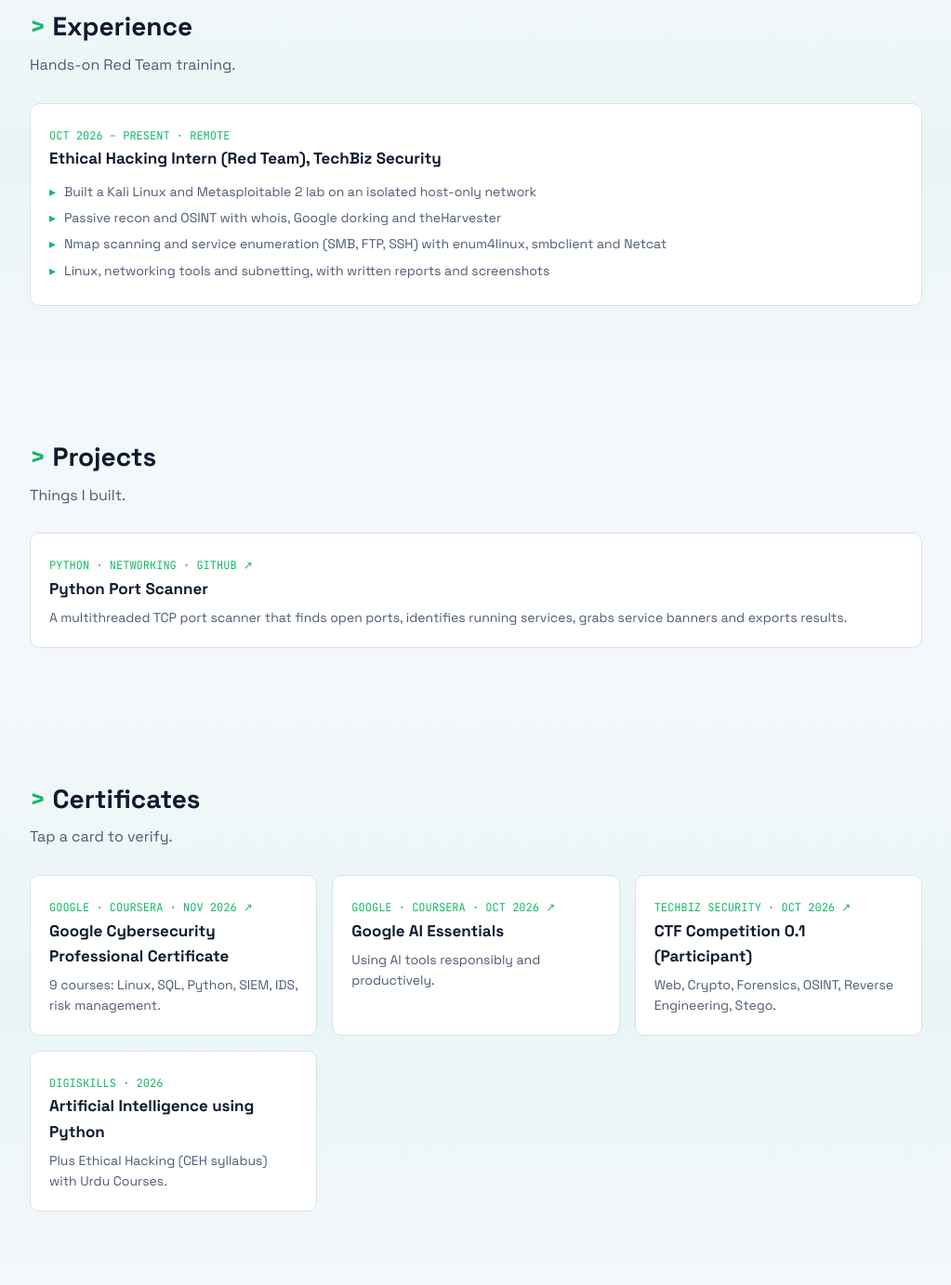
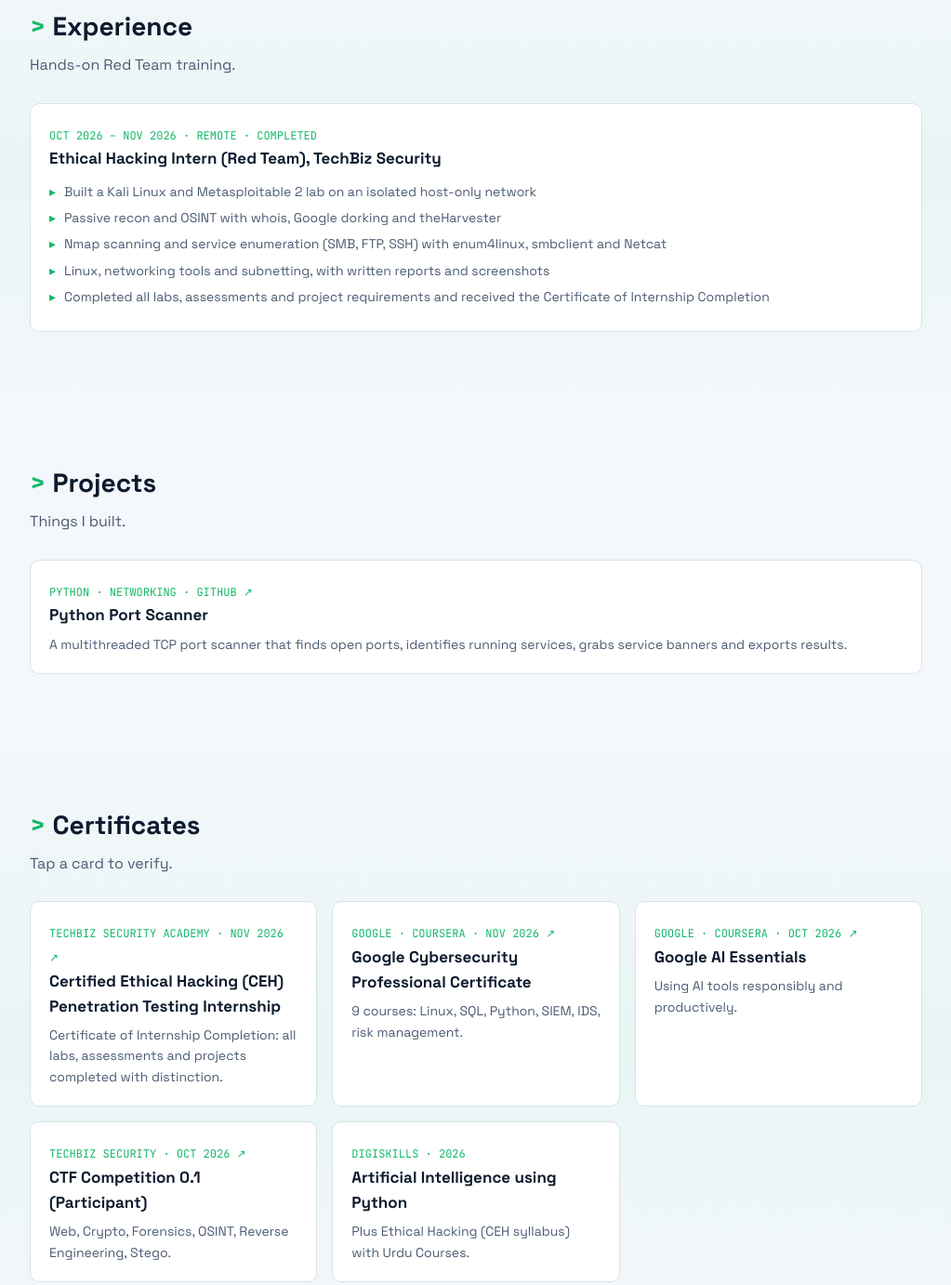
Before and after one commit to syedwaqasahmed178/syedwaqasahmed178.github.io, a plain HTML site: page index.html in a window 1280 px wide. Shown: the part 1360-2742 px from the top of the page at 93% size, without its empty margins (128-1151 px from the left). Drawn offline with Linux system fonts and the light colour scheme.

Commit message:
Update index.html

```diff
--- a/index.html
+++ b/index.html
@@ -58,14 +58,15 @@ footer{background:var(--navy);color:#9db0cf;text-align:center;padding:26px 20px;
 <div class="c"><h3>Practice</h3><p>TryHackMe: Platinum league, top 25%. Took part in the TechBiz Security CTF Competition 0.1, a six-hour nationwide event.</p></div></div></div></section>
 
 <section id="exp" class="alt"><div class="w rv"><h2>Experience</h2><p class="sub">Hands-on Red Team training.</p>
-<div class="c"><span class="m mono">OCT 2026 – PRESENT · REMOTE</span><h3>Ethical Hacking Intern (Red Team), TechBiz Security</h3>
-<ul class="t"><li>Built a Kali Linux and Metasploitable 2 lab on an isolated host-only network</li><li>Passive recon and OSINT with whois, Google dorking and theHarvester</li><li>Nmap scanning and service enumeration (SMB, FTP, SSH) with enum4linux, smbclient and Netcat</li><li>Linux, networking tools and subnetting, with written reports and screenshots</li></ul></div></div></section>
+<div class="c"><span class="m mono">OCT 2026 – NOV 2026 · REMOTE · COMPLETED</span><h3>Ethical Hacking Intern (Red Team), TechBiz Security</h3>
+<ul class="t"><li>Built a Kali Linux and Metasploitable 2 lab on an isolated host-only network</li><li>Passive recon and OSINT with whois, Google dorking and theHarvester</li><li>Nmap scanning and service enumeration (SMB, FTP, SSH) with enum4linux, smbclient and Netcat</li><li>Linux, networking tools and subnetting, with written reports and screenshots</li><li>Completed all labs, assessments and project requirements and received the Certificate of Internship Completion</li></ul></div></div></section>
 
 <section id="proj"><div class="w rv"><h2>Projects</h2><p class="sub">Things I built.</p>
 <a class="c" style="display:block" href="https://github.com/syedwaqasahmed178/python-port-scanner" target="_blank" rel="noopener"><span class="m mono">PYTHON · NETWORKING · GITHUB ↗</span><h3>Python Port Scanner</h3><p>A multithreaded TCP port scanner that finds open ports, identifies running services, grabs service banners and exports results.</p></a></div></section>
 
 <section id="certs" class="alt"><div class="w rv"><h2>Certificates</h2><p class="sub">Tap a card to verify.</p>
 <div class="g2">
+<a class="c" href="https://academy.techbiz-sec.com/verify/CERT-2026-00572" target="_blank" rel="noopener"><span class="m mono">TECHBIZ SECURITY ACADEMY · NOV 2026 ↗</span><h3>Certified Ethical Hacking (CEH) Penetration Testing Internship</h3><p>Certificate of Internship Completion: all labs, assessments and projects completed with distinction.</p></a>
 <a class="c" href="https://coursera.org/verify/professional-cert/T8V3GV2EYPXR" target="_blank" rel="noopener"><span class="m mono">GOOGLE · COURSERA · NOV 2026 ↗</span><h3>Google Cybersecurity Professional Certificate</h3><p>9 courses: Linux, SQL, Python, SIEM, IDS, risk management.</p></a>
 <a class="c" href="https://coursera.org/verify/specialization/0MAWC62QJZRA" target="_blank" rel="noopener"><span class="m mono">GOOGLE · COURSERA · OCT 2026 ↗</span><h3>Google AI Essentials</h3><p>Using AI tools responsibly and productively.</p></a>
 <a class="c" href="https://academy.techbiz-sec.com/verify/CERT-2026-00341" target="_blank" rel="noopener"><span class="m mono">TECHBIZ SECURITY · OCT 2026 ↗</span><h3>CTF Competition 0.1 (Participant)</h3><p>Web, Crypto, Forensics, OSINT, Reverse Engineering, Stego.</p></a>
```
